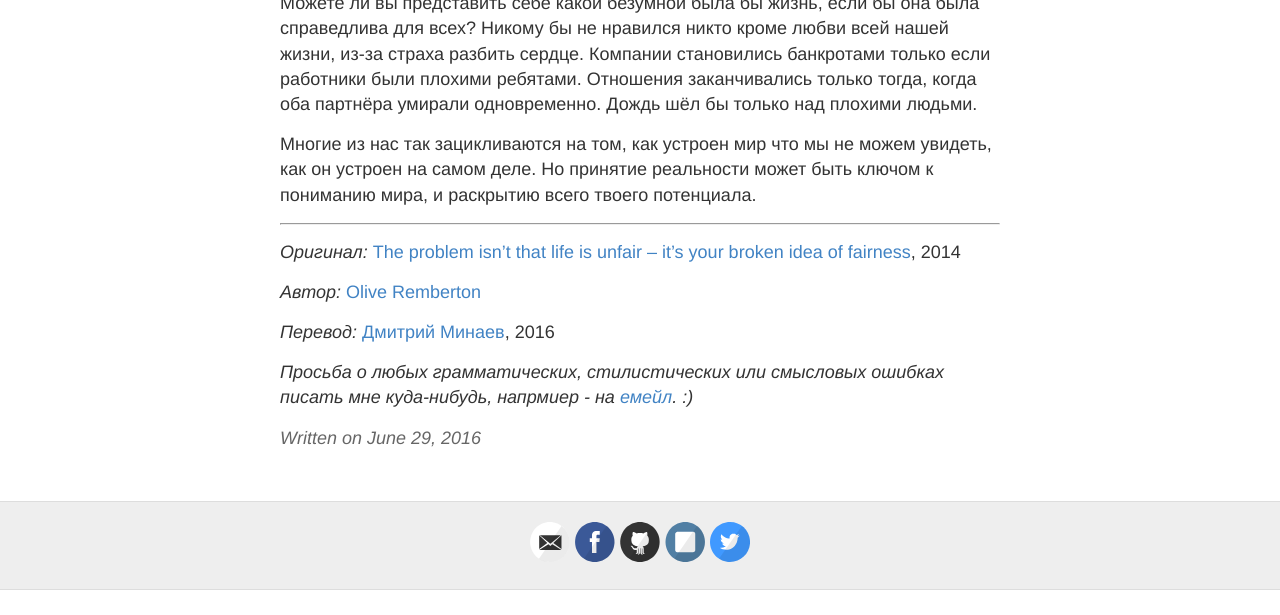
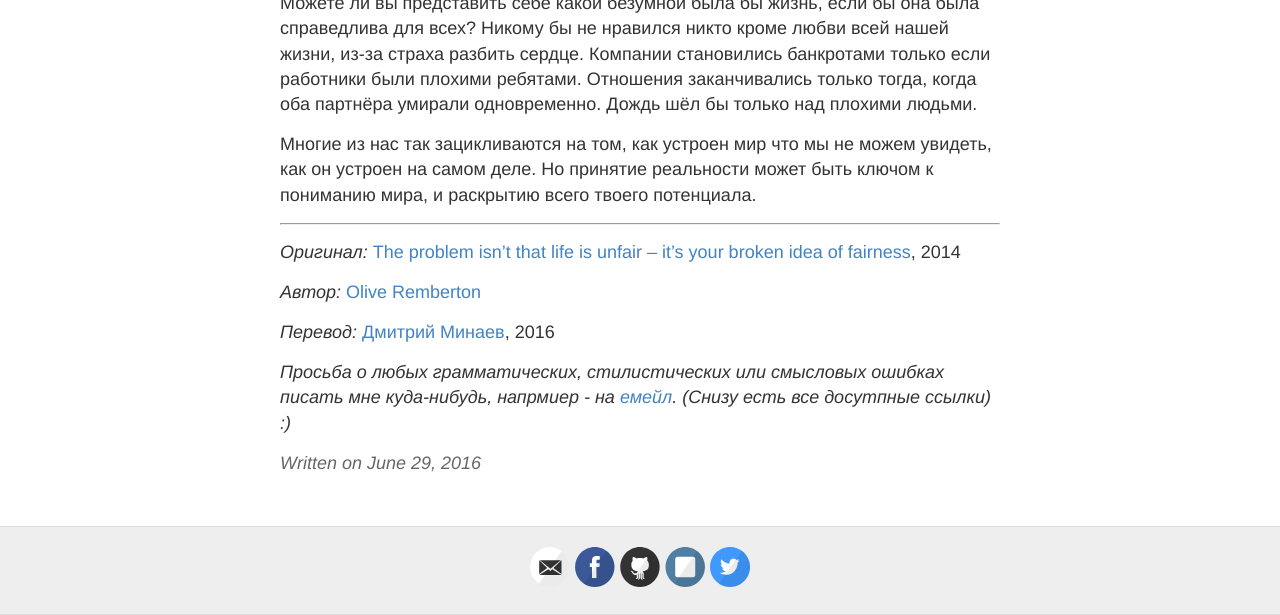
Before and after one commit to minajevs/blog, a Jekyll site: the page built from _posts/2016-6-29-Life-is-Unfair.md, in a window 1280 px wide and 900 px high, scrolled down 5235 px, cut to the strip 285-900 px from the top of the window. Built offline with Jekyll 4.4.1, drawn with Linux system fonts in a browser that asks for light colours; Markdown is read by kramdown in place of the engine named in the settings; before the commit the page ends 6110 px from its top, so only the background shows below that.

Commit message:
Update 2016-6-29-Life-is-Unfair.md

```diff
--- a/_posts/2016-6-29-Life-is-Unfair.md
+++ b/_posts/2016-6-29-Life-is-Unfair.md
@@ -95,4 +95,4 @@ title: Проблема не в том, что жизнь несправедли
 
 
 
-_Просьба о любых грамматических, стилистических или смысловых ошибках писать мне куда-нибудь, напрмиер - на [емейл](mailto:dmitrijs.minajevs@outlook.com). :)_
+_Просьба о любых грамматических, стилистических или смысловых ошибках писать мне куда-нибудь, напрмиер - на [емейл](dmitrijs.minajevs@outlook.com). (Снизу есть все досутпные ссылки) :)_
```
